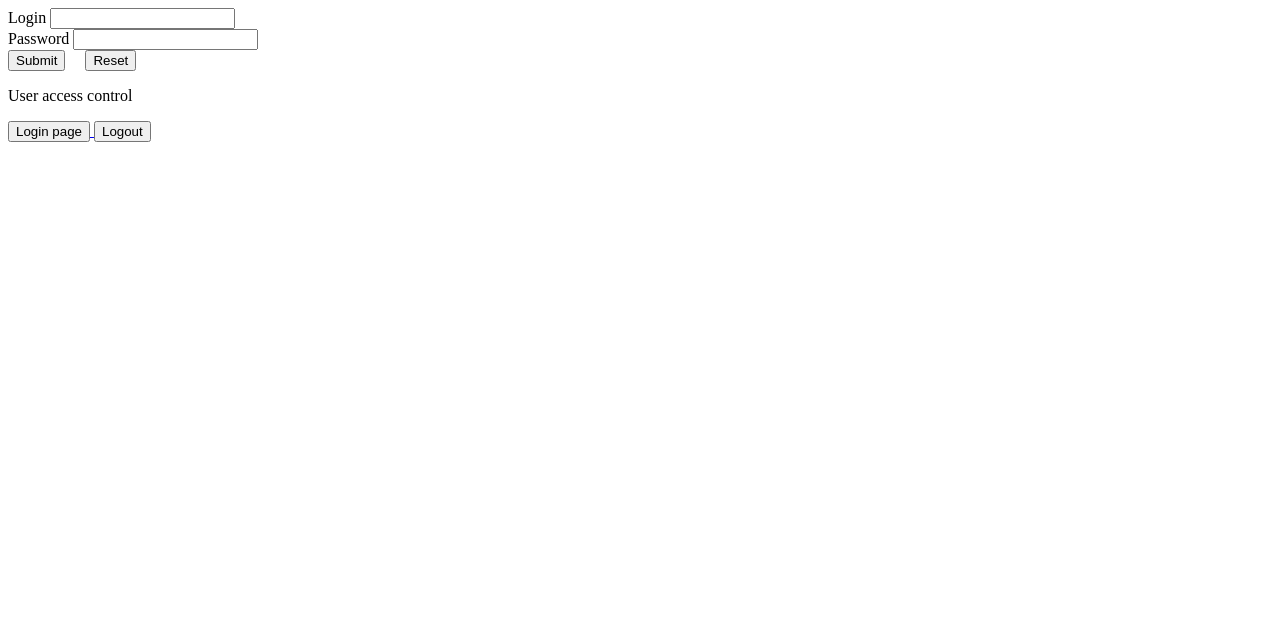
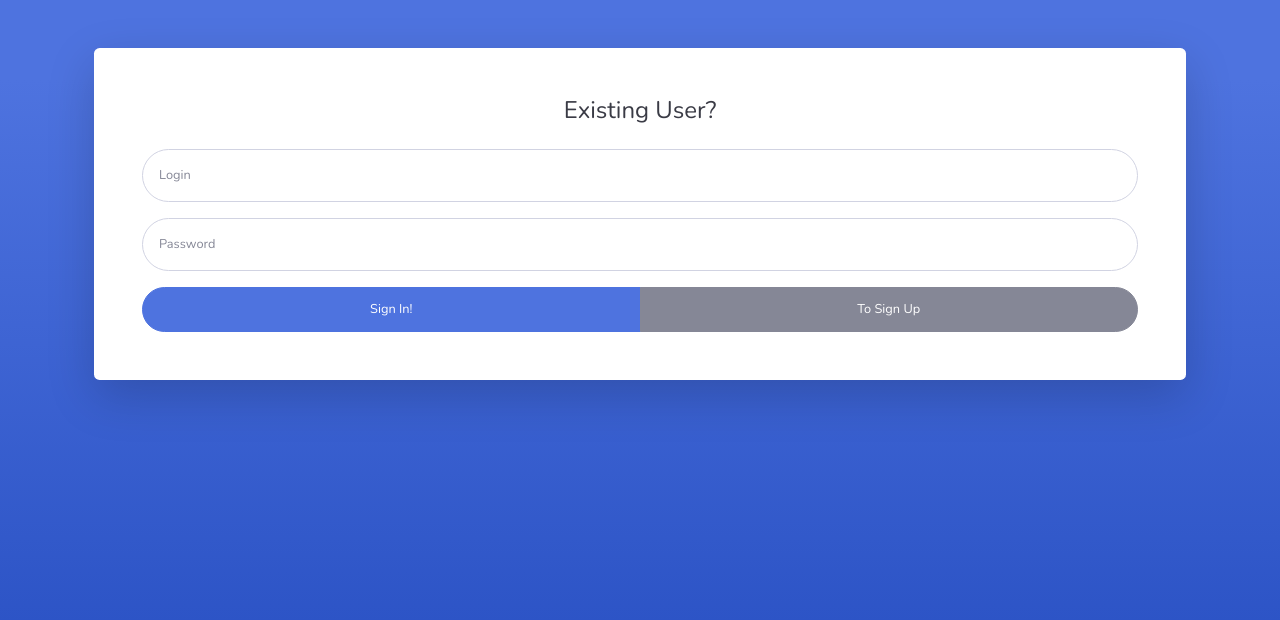
Before and after one commit to gregory-mac/webnetlab, a FastAPI app: page /auth/login in a window 1280 px wide. Shown: the top 620 px of the page. Run offline with FastAPI, Linux system fonts and the light colour scheme; parts of the project's set-up code (start-up, migrations or seed data) failed here and were passed over; some libraries are stand-ins or nearby versions.

Commit message:
New login template

```diff
--- a/webnetlab/core/templates/login.html
+++ b/webnetlab/core/templates/login.html
@@ -1,25 +1,61 @@
-{% extends 'base.html' %}
+<!DOCTYPE html>
+<html lang="en">
 
-{% block title %}
-Login
-{% endblock %}
+<head>
+    <meta charset="utf-8">
+    <meta name="viewport" content="width=device-width, initial-scale=1.0, shrink-to-fit=no">
 
-{% block body %}
-    <div class="container-fluid">
-        <div>
-            <form action="{{ login_url}}" method="post">
-                    <div class="mb-3">
-                          <label for="username" class="form-label">Login</label>
-                          <input type="text" class="form-control" id="username" name="username">
+    <link rel="stylesheet" type="text/css" href={{ url_for("static", path="css/bootstrap/bootstrap.min.css") }}>
+    <link rel="stylesheet" type="text/css" href="https://fonts.googleapis.com/css?family=Nunito:200,200i,300,300i,400,400i,600,600i,700,700i,800,800i,900,900i&amp;display=swap">
+    <link rel="stylesheet" type="text/css" href={{ url_for("static", path="fonts/fontawesome-all.min.css") }}>
+    <link rel="stylesheet" type="text/css" href={{ url_for("static", path="css/style_form.css") }}>
+
+    <script src={{ url_for("static", path="js/jquery/jquery-3.6.0.min.js") }}></script>
+    <script src={{ url_for("static", path="js/bootstrap/bootstrap.min.js") }}></script>
+    <script src={{ url_for("static", path="js/theme.js") }}></script>
+
+    <title>Register</title>
+</head>
+
+<body class="bg-gradient-primary">
+    <div class="container">
+        <div class="card shadow-lg o-hidden border-0 my-5">
+            <div class="card-body p-0">
+                <div class="row">
+                    <div class="col-lg-12 col-xl-12 offset-xl-0">
+                        <div class="p-5">
+                            <div class="text-center">
+                                <h4 class="text-dark mb-4">Existing User?</h4>
+                            </div>
+                            <form class="user" action="{{ login_url}}" method="post">
+                                <div class="row mb-3">
+                                    <div class="col-sm-12 col-md-12 col-lg-12 col-xl-12">
+                                        <label for="username" class="form-label">Login</label>
+                                        <input class="form-control form-control-user" type="text" id="username" placeholder="Login" name="username">
+                                    </div>
+                                </div>
+                                <div class="row mb-3">
+                                    <div class="col-sm-6 col-xl-12 mb-3 mb-sm-0">
+                                        <label for="password" class="form-label">Password</label>
+                                        <input class="form-control form-control-user" type="password" id="password" placeholder="Password" name="password">
+                                    </div>
+                                </div>
+                                <div class="col-sm-12 col-md-12 col-lg-12 col-xl-12">
+                                    <div class="btn-group d-flex" role="group">
+                                        <button class="btn btn-primary d-block btn-user w-100" type="submit">Sign In!</button>
+                                        <a class="btn btn-secondary d-block btn-user w-100" role="button" href={{ url_for("signup_view") }}>To Sign Up</a>
+                                    </div>
+                                </div>
+                                <div style="margin: 0px;"></div>
+                            </form>
+                            <div class="text-center"></div>
+                            <div class="text-center"></div>
+                        </div>
                     </div>
-                     <div class="mb-3">
-                          <label for="password" class="form-label">Password</label>
-                          <input type="text" class="form-control" id="password" name="password">
-                    </div>
-
-                    <input type="submit" class="btn btn-primary"> &nbsp;&nbsp;&nbsp;&nbsp;<input type="reset" class="btn btn-danger">
-               </form>
+                </div>
+            </div>
         </div>
     </div>
+</body>
 
-{% endblock %}
+</html>
```
